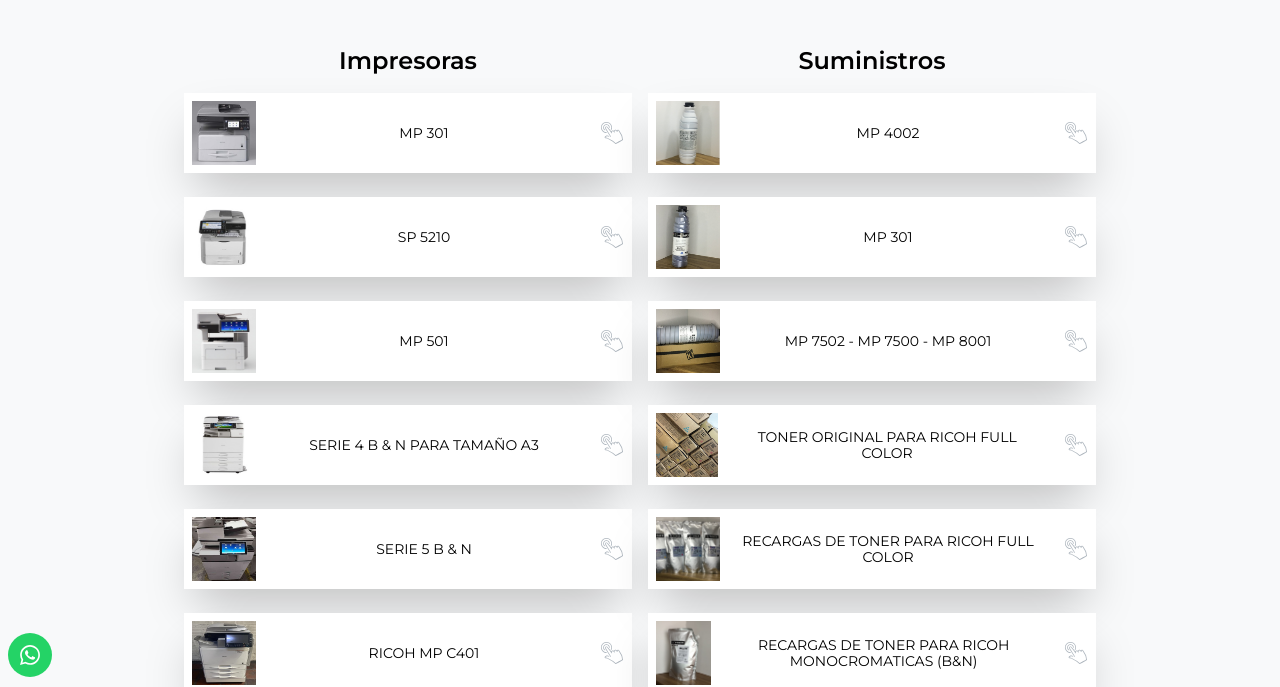
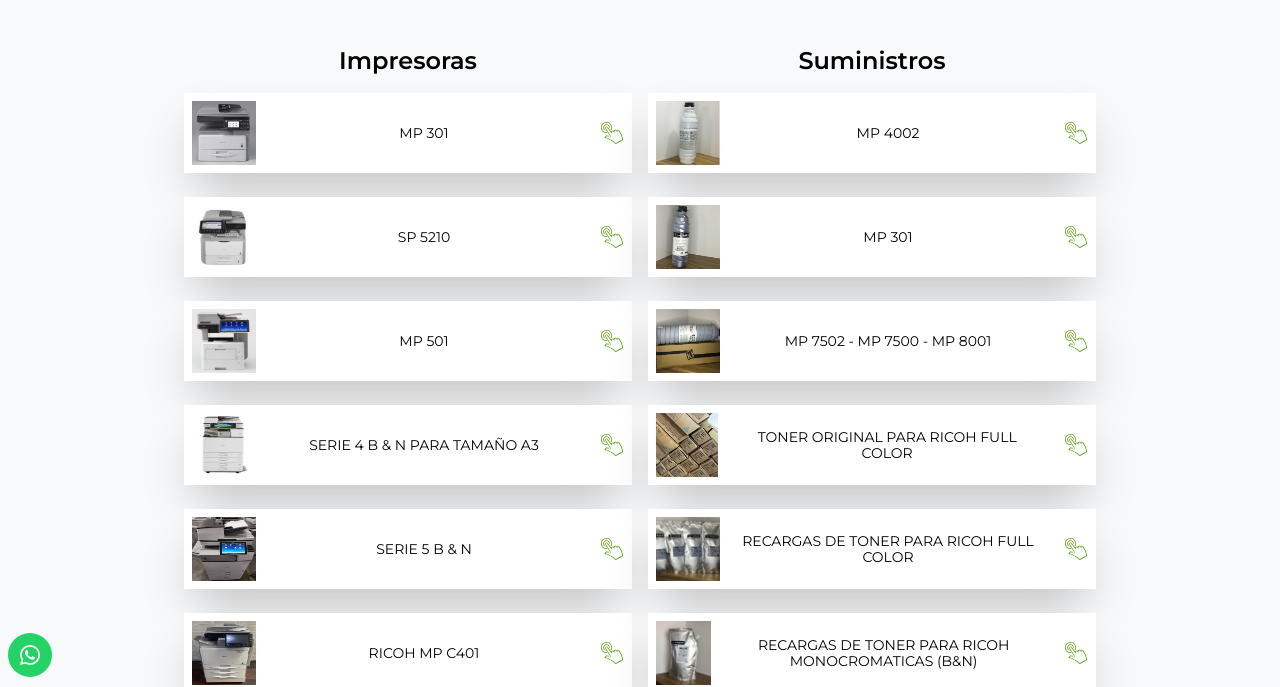
Before and after one commit to juanpablor/copygraphos, a Gatsby site: page /productos in a window 1280 px wide. Shown: the part 115-802 px from the top of the page. Built offline with nearby package versions, Linux system fonts and the light colour scheme; Gatsby itself is replaced by a stand-in of ours.

Commit message:
Icon colour missing

```diff
--- a/src/pages/productos.tsx
+++ b/src/pages/productos.tsx
@@ -85,7 +85,7 @@
                               {product.title}
                             </h3>
                               <div className={styles.clickicon}>
-                                <ClickIcon fillColour="#ADB5BD" />
+                                <ClickIcon fillColour="#5da418" />
                               </div>
                           </button>
                         </div>
```
